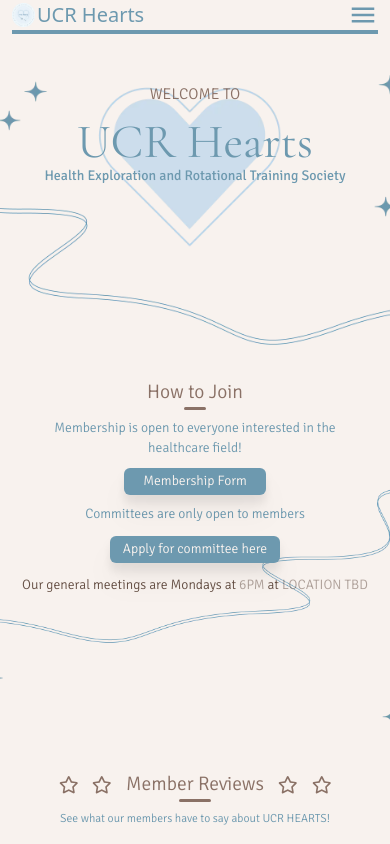
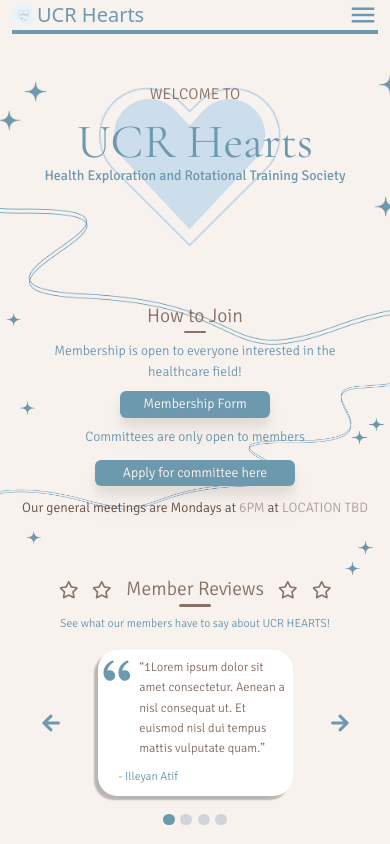
Before and after one commit to acm-ucr/ucr-hearts-website, a Next.js app: page / in a window 390 px wide. Shown: the top 844 px of the page. Built offline with nearby package versions, Linux system fonts and the light colour scheme; what tailwindcss-animated would draw is missing.

Commit message:
Animation for join.tsx

```diff
--- a/src/components/home/Join.tsx
+++ b/src/components/home/Join.tsx
@@ -1,23 +1,33 @@
+"use client";
+import useView from "../useView";
 import React from "react";
 import Image from "next/image";
 import backgroundImage from "../../../public/join.webp";
 import Link from "next/link";
 
 const Join = () => {
+  const [inView, ref] = useView();
   return (
-    <div className="relative mb-[20%] mt-[30%] flex w-full flex-col items-center md:mb-0 md:mt-0">
+    <div className="relative flex w-full flex-col items-center" ref={ref}>
       <Image
         src={backgroundImage}
         alt="Background"
-        className="h-auto w-full scale-125 object-cover md:scale-100"
+        className={`h-auto w-full object-cover ${inView && "animate-fade-down"}`}
       />
 
-      <div className="absolute top-[-20%] flex w-1/3 flex-col items-center md:top-0">
-        <p className="font-hearts text-[5vw] font-light text-hearts-light-brown md:text-[2.5vw]">
+      <div className="absolute mt-[-3%] flex w-1/3 flex-col items-center md:mt-[0%]">
+        <p
+          className={`font-hearts text-[5vw] font-light text-hearts-light-brown md:text-[2.5vw] ${inView && "animate-fade-down animate-delay-100"}`}
+        >
           How to Join
         </p>
-        <div className="h-[2.5px] w-1/6 rounded-lg bg-hearts-light-brown"></div>
-        <p className="my-[6%] items-center whitespace-nowrap text-center font-hearts text-[3.5vw] font-extralight text-hearts-blue md:my-[5%] md:text-[1.7vw]">
+        <div
+          className="h-[2.5px] w-1/6 rounded-lg bg-hearts-light-brown"
+          ref={ref}
+        ></div>
+        <p
+          className={`my-[6%] items-center whitespace-nowrap text-center font-hearts text-[3.5vw] font-extralight text-hearts-blue md:my-[5%] md:text-[1.7vw] ${inView && "animate-fade-down animate-delay-200"}`}
+        >
           Membership is open to everyone interested in the
           <br />
           <span>healthcare field!</span>
@@ -25,25 +35,31 @@ const Join = () => {
 
         <Link
           href="http://google.com"
-          className="border-3 my-[1%] w-fit cursor-pointer whitespace-nowrap rounded-md border-hearts-blue bg-hearts-blue px-[15%] py-[2.5%] text-center font-hearts text-[3.5vw] font-extralight text-hearts-beige drop-shadow-xl duration-300 hover:opacity-75 active:opacity-50 md:rounded-2xl md:text-[1.5vw]"
+          className={`border-3 my-[1%] w-fit cursor-pointer rounded-md border-hearts-blue bg-hearts-blue px-[15%] py-[2.5%] text-center font-hearts text-[3.5vw] font-extralight text-hearts-beige drop-shadow-xl duration-300 hover:opacity-75 active:opacity-50 md:rounded-2xl md:text-[1.5vw] ${inView && "animate-fade-right animate-delay-300"}`}
           target="_blank"
+          style={{ minWidth: "150px" }}
         >
           Membership Form
         </Link>
 
-        <p className="my-[6%] items-center whitespace-nowrap text-center font-hearts text-[3.5vw] font-extralight text-hearts-blue md:my-[5%] md:text-[1.7vw]">
+        <p
+          className={`my-[6%] items-center whitespace-nowrap text-center font-hearts text-[3.5vw] font-extralight text-hearts-blue md:my-[5%] md:text-[1.7vw] ${inView && "animate-delay-400 animate-fade-down"}`}
+        >
           Committees are only open to members
         </p>
 
         <Link
           href="http://google.com"
-          className="border-3 my-1 w-fit cursor-pointer whitespace-nowrap rounded-md border-hearts-blue bg-hearts-blue px-[10%] py-[2.5%] text-center font-hearts text-[3.5vw] font-extralight text-hearts-beige drop-shadow-xl duration-300 hover:opacity-75 active:opacity-100 md:rounded-2xl md:text-[1.5vw]"
+          className={`border-3 my-1 w-fit cursor-pointer rounded-md border-hearts-blue bg-hearts-blue px-[10%] py-[2.5%] text-center font-hearts text-[3.5vw] font-extralight text-hearts-beige drop-shadow-xl duration-300 hover:opacity-75 active:opacity-100 md:rounded-2xl md:text-[1.5vw] ${inView && "animate-fade-left animate-delay-500"}`}
           target="_blank"
+          style={{ minWidth: "200px" }}
         >
           Apply for committee here
         </Link>
 
-        <p className="my-2 items-center whitespace-nowrap text-center font-hearts text-[3.5vw] font-extralight text-hearts-brown md:my-12 md:text-[1.5vw]">
+        <p
+          className={`my-2 items-center whitespace-nowrap text-center font-hearts text-[3.5vw] font-extralight text-hearts-brown md:my-12 md:text-[1.5vw] ${inView && "animate-delay-600 animate-fade-down"}`}
+        >
           Our general meetings are Mondays at{" "}
           <span className="text-hearts-brown text-opacity-50">6PM</span> at{" "}
           <span className="text-hearts-brown text-opacity-50">
```
